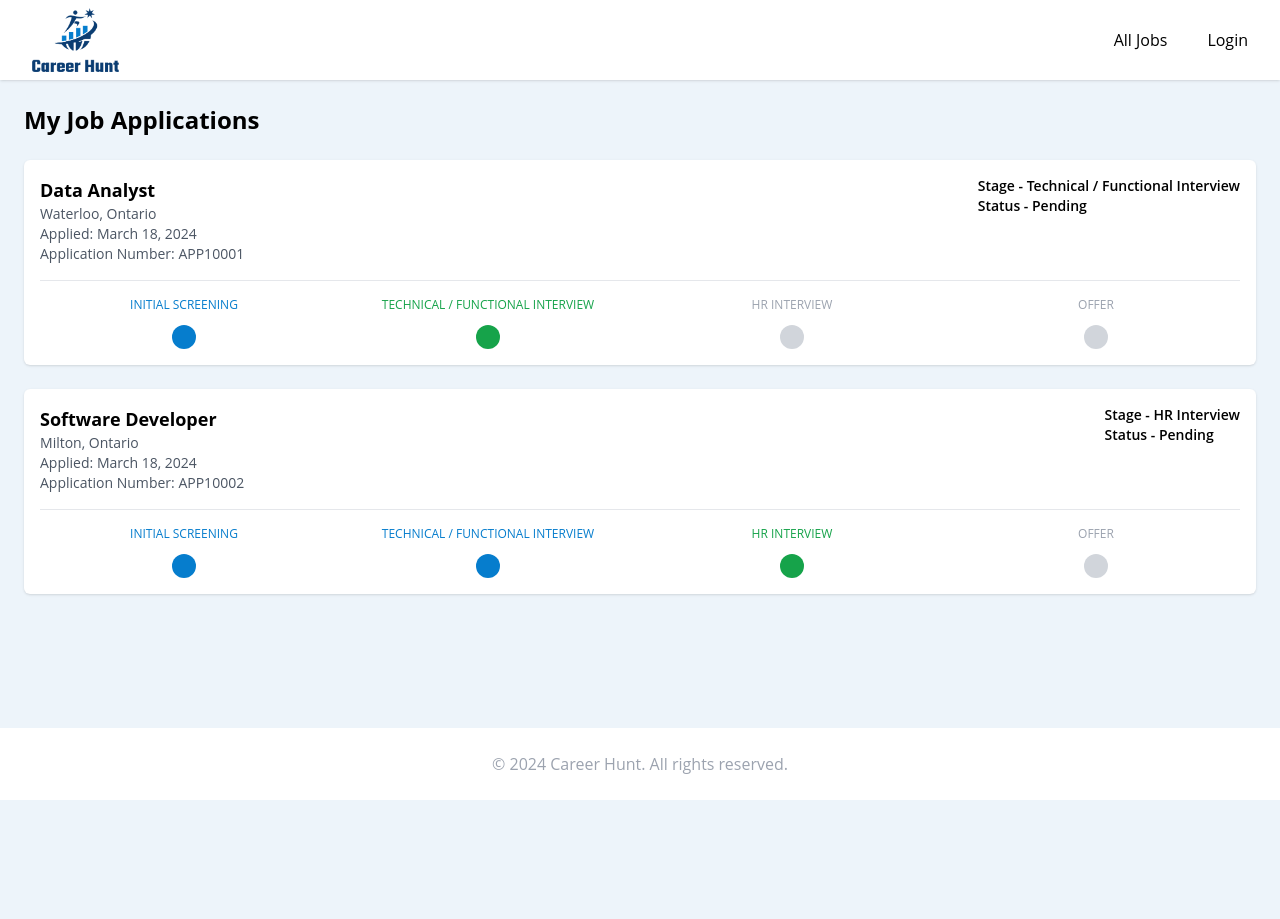
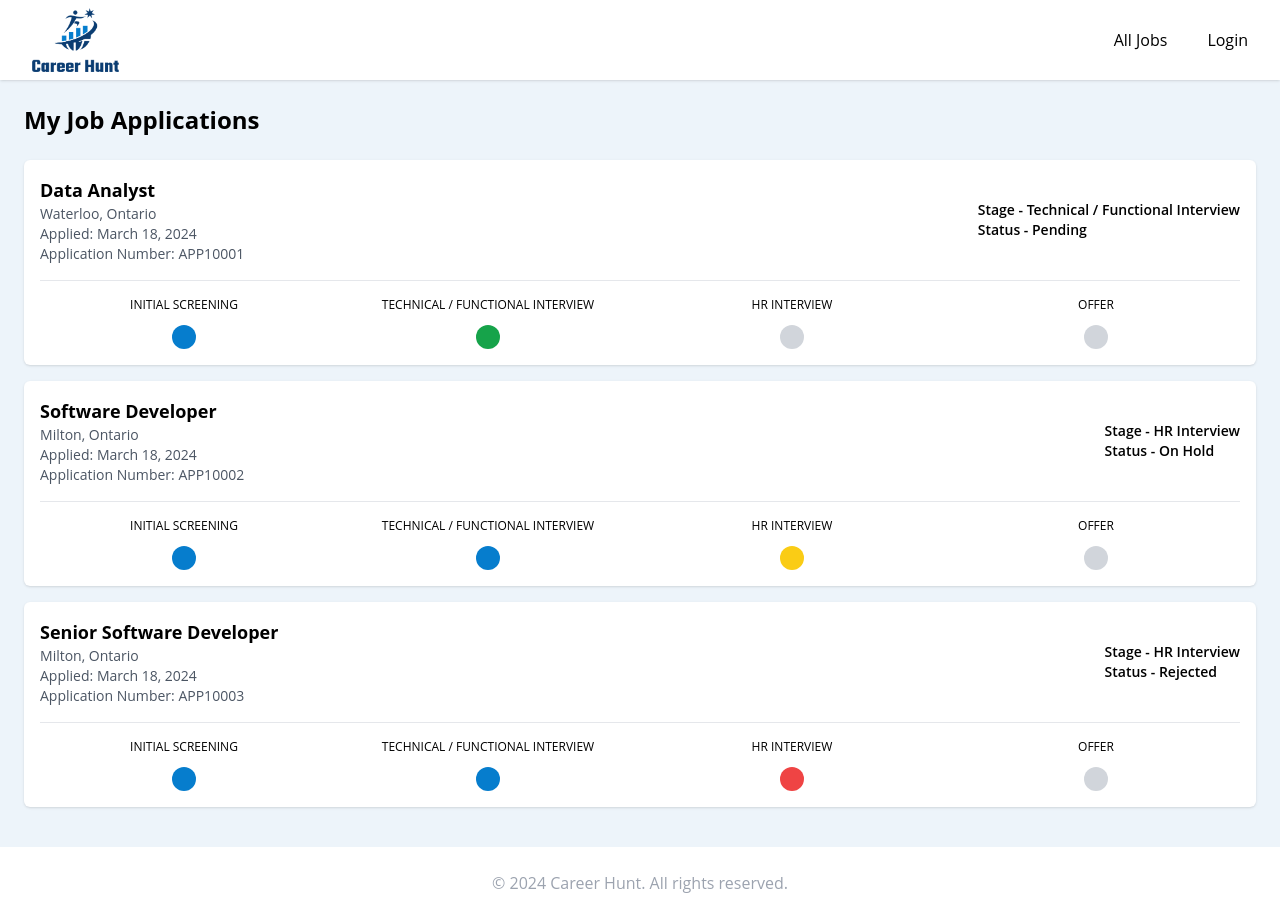
Before and after one commit to AnujRaparthi/Capstone-Group6-ATS, a React (Create React App) app in the folder frontend/: page /status in a window 1280 px wide. Before the commit the page ends 800 px from the top, so only its background shows below. Built offline with nearby package versions, Linux system fonts and the light colour scheme.

Commit message:
Updated Status Page color coding

```diff
--- a/frontend/src/components/JobApplicationCard.jsx
+++ b/frontend/src/components/JobApplicationCard.jsx
@@ -1,4 +1,3 @@
-//Working Code
 import React from 'react';
 
 const stages = [
@@ -11,11 +10,33 @@ const stages = [
 const JobApplicationCard = ({ application }) => {
   const { jobTitle, location, appliedDate, applicationNumber, currentStage, status } = application;
 
-  console.log('currentStage=',currentStage);
+  const getStatusClass = (status) => {
+    switch (status) {
+      case 'Pending':
+        return 'bg-green-600';
+      case 'On Hold':
+        return 'bg-yellow-400';
+      case 'Rejected':
+        return 'bg-red-500';
+      default:
+        return 'bg-gray-300';
+    }
+  };
+
+  // Assign the correct status color class to each stage circle
+  const stageColorClass = (stageIndex, currentStage, status) => {
+    if (stageIndex + 1 < currentStage) {
+      return 'primary-blue-bg'; // Past stages are blue
+    } else if (stageIndex + 1 === currentStage) {
+      return getStatusClass(status); // Current stage color depends on the status
+    } else {
+      return 'bg-gray-300'; // Future stages are gray
+    }
+  };
 
   return (
-    <div className="bg-white shadow sm:rounded-md mb-6 p-4">
-      <div className="flex justify-between mb-4">
+    <div className="bg-white shadow sm:rounded-md mb-4 p-4">
+      <div className="flex justify-between items-center mb-4">
         <div>
           <h3 className="text-lg font-bold">{jobTitle}</h3>
           <p className="text-sm text-gray-600">{location}</p>
@@ -24,16 +45,15 @@ const JobApplicationCard = ({ application }) => {
         </div>
         <div>
           <p className="text-sm font-semibold">Stage - {stages[currentStage - 1]}</p>
-          <p className="text-sm font-semibold">Status - {status}</p>
-          {/* <p className={`text-sm font-semibold ${status === 'Pending' ? 'text-yellow-500' : 'text-green-500'}`}>Status - {status}</p> */}
+          <p className={`text-sm font-semibold`}>Status - {status}</p>
         </div>
       </div>
       <div className="border-t border-gray-200 pt-4">
         <div className="grid grid-cols-4 gap-4">
           {stages.map((stage, index) => (
-            <div key={index} className={`text-center ${currentStage === index+1 ? 'text-green-600' : currentStage > index ? 'primary-blue-text' : 'text-gray-400'}`}>
+            <div key={index} className="text-center">
               <p className="text-xs uppercase mb-3">{stage}</p>
-              <div className={`w-6 h-6 mx-auto rounded-full ${currentStage === index+1 ? 'bg-green-600' : currentStage > index ? 'primary-blue-bg' : 'bg-gray-300'}`}></div>
+              <div className={`w-6 h-6 mx-auto rounded-full ${stageColorClass(index, currentStage, status)}`}></div>
             </div>
           ))}
         </div>
@@ -43,59 +63,3 @@ const JobApplicationCard = ({ application }) => {
 };
 
 export default JobApplicationCard;
-
-// import React from 'react';
-
-// const JobApplicationCard = ({ application }) => {
-//   const { jobTitle, location, appliedDate, applicationNumber, currentStage, status } = application;
-//   const stages = [
-//     'Initial Screening',
-//     'Technical / Functional Interview',
-//     'HR Interview',
-//     'Offer'
-//   ];
-
-//   const stageClasses = (index) => {
-//     let baseClasses = "w-6 h-6 mx-auto rounded-full";
-//     if (index < currentStage) return `${baseClasses} bg-blue-500`;
-//     if (index === currentStage) return `${baseClasses} bg-green-500`;
-//     return `${baseClasses} bg-gray-300`;
-//   };
-
-//   const stageTextClasses = (index) => {
-//     let baseClasses = "text-xs uppercase";
-//     if (index <= currentStage) return `${baseClasses} text-blue-600`;
-//     return `${baseClasses} text-gray-400`;
-//   };
-
-//   const statusClasses = status === 'Pending' ? 'text-yellow-500' : 'text-green-500';
-
-//   return (
-//     <div className="bg-white shadow sm:rounded-md mb-4 p-4">
-//       <div className="mb-4">
-//         <h3 className="text-lg font-bold">{jobTitle}</h3>
-//         <p className="text-sm text-gray-600">{location}</p>
-//         <p className="text-sm text-gray-600">Applied: {appliedDate}</p>
-//         <p className="text-sm text-gray-600">Application Number - {applicationNumber}</p>
-//         <div className="mt-4">
-//           <div className="grid grid-cols-4 gap-4">
-//             {stages.map((stage, index) => (
-//               <div key={stage} className={`text-center ${stageTextClasses(index)}`}>
-//                 <div className={stageClasses(index)}></div>
-//                 <p className="text-sm">{stage}</p>
-//               </div>
-//             ))}
-//           </div>
-//         </div>
-//       </div>
-//       <div className="flex justify-between items-center mt-4 pt-4 border-t">
-//         <p className={`text-sm font-semibold ${statusClasses}`}>Status - {status}</p>
-//         <p className="text-sm font-semibold text-right">
-//           Stage - {stages[currentStage - 1]}
-//         </p>
-//       </div>
-//     </div>
-//   );
-// };
-
-// export default JobApplicationCard;
--- a/frontend/src/components/JobApplicationsStatusPage.jsx
+++ b/frontend/src/components/JobApplicationsStatusPage.jsx
@@ -19,7 +19,16 @@ const mockApplications = [
     appliedDate: 'March 18, 2024',
     applicationNumber: 'APP10002',
     currentStage: 3,
-    status: 'Pending'
+    status: 'On Hold'
+  },
+  {
+    id: 3,
+    jobTitle: 'Senior Software Developer',
+    location: 'Milton, Ontario',
+    appliedDate: 'March 18, 2024',
+    applicationNumber: 'APP10003',
+    currentStage: 3,
+    status: 'Rejected'
   }
 ];
 
```
